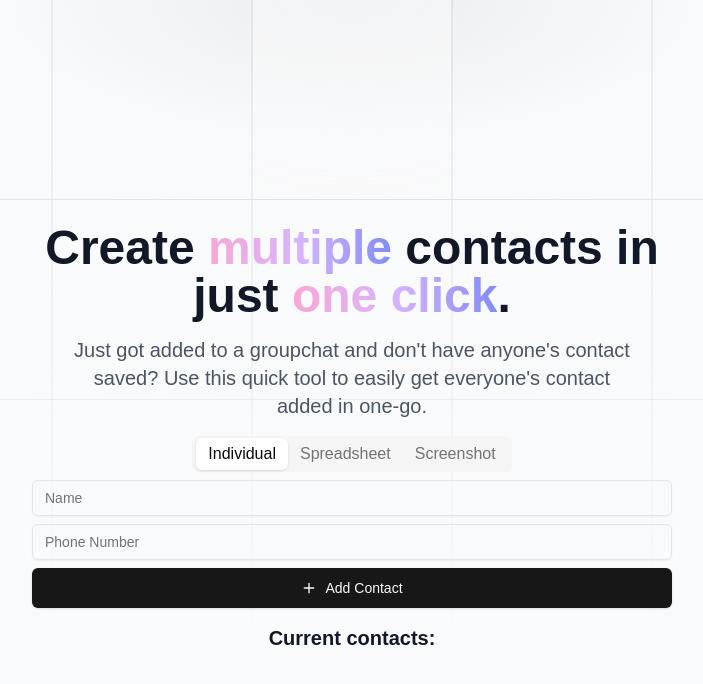
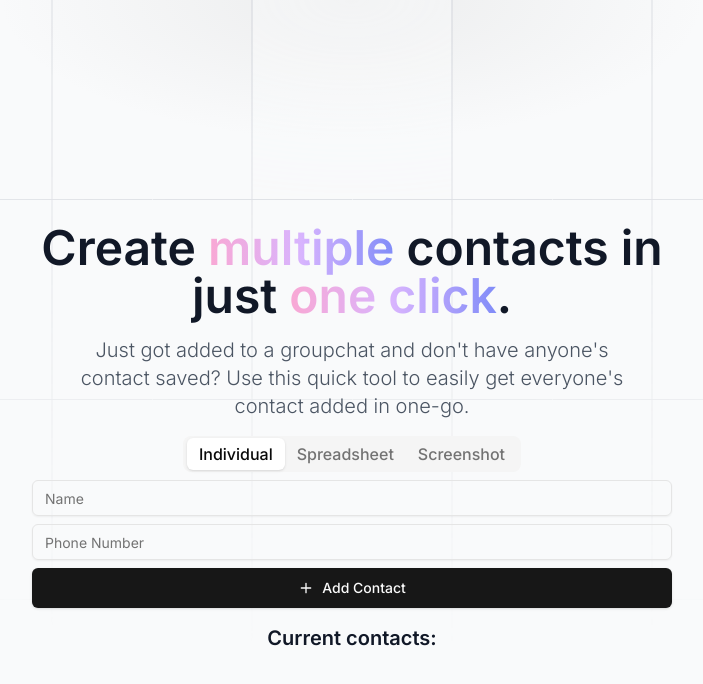
Before and after one commit to minor/contact-sync, a Next.js app: page / in a window 1280 px wide. Shown: the top 684 px of the page, without its empty margins (288-991 px from the left). Built offline with nearby package versions, Linux system fonts and the light colour scheme.

Commit message:
chore: analytics + `inter` font

```diff
--- a/app/layout.tsx
+++ b/app/layout.tsx
@@ -1,19 +1,11 @@
 import type { Metadata } from "next";
-import localFont from "next/font/local";
+import { Inter } from "next/font/google";
 import "./globals.css";
+import { Analytics } from "@vercel/analytics/react";
 
 import { Toaster } from "sonner";
 
-const geistSans = localFont({
-  src: "./fonts/GeistVF.woff",
-  variable: "--font-geist-sans",
-  weight: "100 900",
-});
-const geistMono = localFont({
-  src: "./fonts/GeistMonoVF.woff",
-  variable: "--font-geist-mono",
-  weight: "100 900",
-});
+const inter = Inter({ subsets: ["latin"] });
 
 export const metadata: Metadata = {
   title: "Contact Quick Add",
@@ -28,12 +20,9 @@ export default function RootLayout({
 }>) {
   return (
     <html lang="en">
-      <Toaster />
-      <body
-        className={`${geistSans.variable} ${geistMono.variable} antialiased`}
-      >
-        {children}
-      </body>
+      <Analytics />
+      <Toaster duration={2000} position="bottom-center" />
+      <body className={`${inter.className} antialiased`}>{children}</body>
     </html>
   );
 }
--- a/app/page.tsx
+++ b/app/page.tsx
@@ -332,7 +332,7 @@ END:VCARD
                 </span>
                 .
               </h1>
-              <p className="text-lg sm:text-xl max-w-xl mx-auto text-center text-gray-600">
+              <p className="text-lg sm:text-xl font-[350] max-w-xl mx-auto text-center text-gray-600">
                 Just got added to a groupchat and don&apos;t have anyone&apos;s
                 contact saved? Use this quick tool to easily get everyone&apos;s
                 contact added in one-go.
--- a/package.json
+++ b/package.json
@@ -13,6 +13,7 @@
     "@radix-ui/react-icons": "^1.3.0",
     "@radix-ui/react-slot": "^1.1.0",
     "@radix-ui/react-tabs": "^1.1.1",
+    "@vercel/analytics": "^1.3.1",
     "ai": "^3.4.9",
     "class-variance-authority": "^0.7.0",
     "clsx": "^2.1.1",
```
Also changed, not shown: 1 other file (tests, documents, lock files or other folders).
